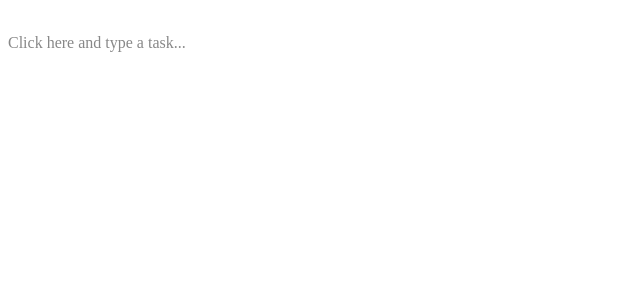
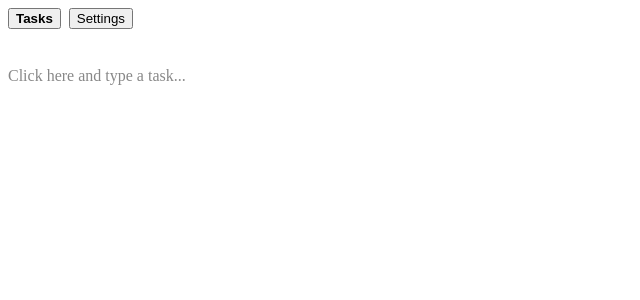
Before and after one commit to jlightheart24/task-, a React (Vite) app in the folder frontend/: page / in a window 1280 px wide. Shown: the top 300 px of the page, without its empty margins (0-640 px from the left). Built offline with nearby package versions, Linux system fonts and the light colour scheme.

Commit message:
feat: add due method

```diff
--- a/frontend/src/App.tsx
+++ b/frontend/src/App.tsx
@@ -12,6 +12,14 @@ export function App() {
   const [message, setMessage] = useState<string>("backend not connected");
   const [tasks, setTasks] = useState<Task[]>([]);
   const [draft, setDraft] = useState<string>("");
+  const [activeTab, setActiveTab] = useState<"tasks" | "settings">("tasks");
+  const [dateHeaderMode, setDateHeaderMode] = useState<"date" | "weekday">(() => {
+    const stored = window.localStorage.getItem("taskpp.dateHeaderMode");
+    if (stored === "weekday" || stored === "date") {
+      return stored;
+    }
+    return "date";
+  });
   const editorRef = useRef<HTMLDivElement | null>(null);
 
   useEffect(() => {
@@ -48,6 +56,10 @@ export function App() {
       })
       .catch(() => setMessage("backend error"));
   };
+
+  useEffect(() => {
+    window.localStorage.setItem("taskpp.dateHeaderMode", dateHeaderMode);
+  }, [dateHeaderMode]);
 
   const toggleTask = (id: string) => {
     const wails = (window as unknown as { go?: any }).go;
@@ -164,6 +176,9 @@ export function App() {
     if (Number.isNaN(date.getTime())) {
       return "No due date";
     }
+    if (dateHeaderMode === "weekday") {
+      return date.toLocaleDateString(undefined, { weekday: "long" });
+    }
     return date.toLocaleDateString();
   };
 
@@ -184,6 +199,50 @@ export function App() {
 
   return (
     <div>
+      <div style={{ display: "flex", gap: "8px", marginBottom: "12px" }}>
+        <button
+          type="button"
+          onClick={() => setActiveTab("tasks")}
+          style={{ fontWeight: activeTab === "tasks" ? 600 : 400 }}
+        >
+          Tasks
+        </button>
+        <button
+          type="button"
+          onClick={() => setActiveTab("settings")}
+          style={{ fontWeight: activeTab === "settings" ? 600 : 400 }}
+        >
+          Settings
+        </button>
+      </div>
+      {activeTab === "settings" ? (
+        <div>
+          <div style={{ marginBottom: "8px", fontWeight: 600 }}>
+            Date Display
+          </div>
+          <label style={{ marginRight: "12px" }}>
+            <input
+              type="radio"
+              name="dateHeaderMode"
+              value="date"
+              checked={dateHeaderMode === "date"}
+              onChange={() => setDateHeaderMode("date")}
+            />
+            <span style={{ marginLeft: "6px" }}>Show date</span>
+          </label>
+          <label>
+            <input
+              type="radio"
+              name="dateHeaderMode"
+              value="weekday"
+              checked={dateHeaderMode === "weekday"}
+              onChange={() => setDateHeaderMode("weekday")}
+            />
+            <span style={{ marginLeft: "6px" }}>Show weekday</span>
+          </label>
+        </div>
+      ) : null}
+      {activeTab === "tasks" ? (
       <div
         onClick={() => editorRef.current?.focus()}
         style={{ cursor: "text", padding: "8px 0" }}
@@ -260,6 +319,7 @@ export function App() {
           />
         </div>
       </div>
+      ) : null}
     </div>
   );
 }
```
Also changed, not shown: 1 other file (tests, documents, lock files or other folders).
